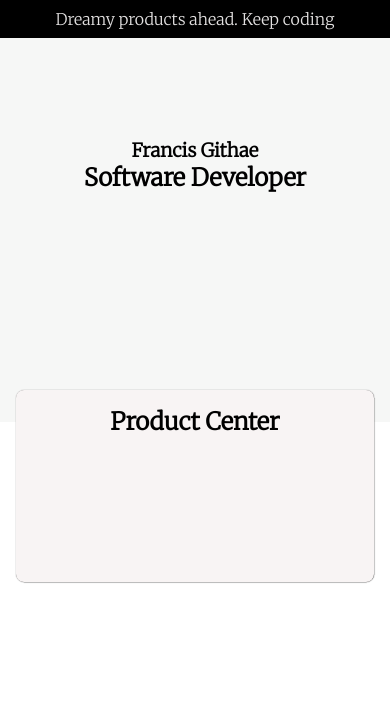
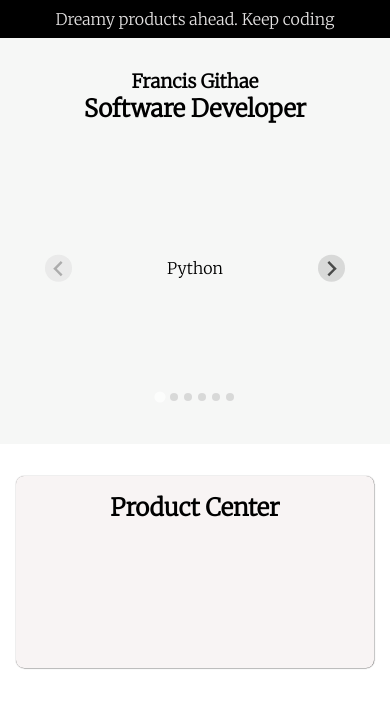
Before and after one commit to githaefrancis/portfolio-next, a Next.js app: page / in a window 390 px wide. Shown: the top 708 px of the page. Built offline with nearby package versions, Linux system fonts and the light colour scheme.

Commit message:
fix(Carousel) - fix mobile responsiveness

```diff
--- a/app/page.module.css
+++ b/app/page.module.css
@@ -243,3 +243,9 @@
   text-align: center;
   padding: 1rem;
 }
+
+@media only screen and (max-width: 992px) {
+  .highlight {
+    position: static;
+  }
+}
--- a/components/header/header.module.scss
+++ b/components/header/header.module.scss
@@ -2,7 +2,7 @@
   display: grid;
   grid-template-columns: 55% auto;
   padding: 2rem 2rem;
-  height: 24rem;
+  min-height: 24rem;
   background-color: rgba(#a5afa5, 0.1);
 }
 
@@ -21,6 +21,6 @@
 @media screen and (max-width: 992px) {
   .header {
     grid-template-columns: auto;
-    grid-template-rows: 60% auto;
+    grid-template-rows: auto auto;
   }
 }
```
